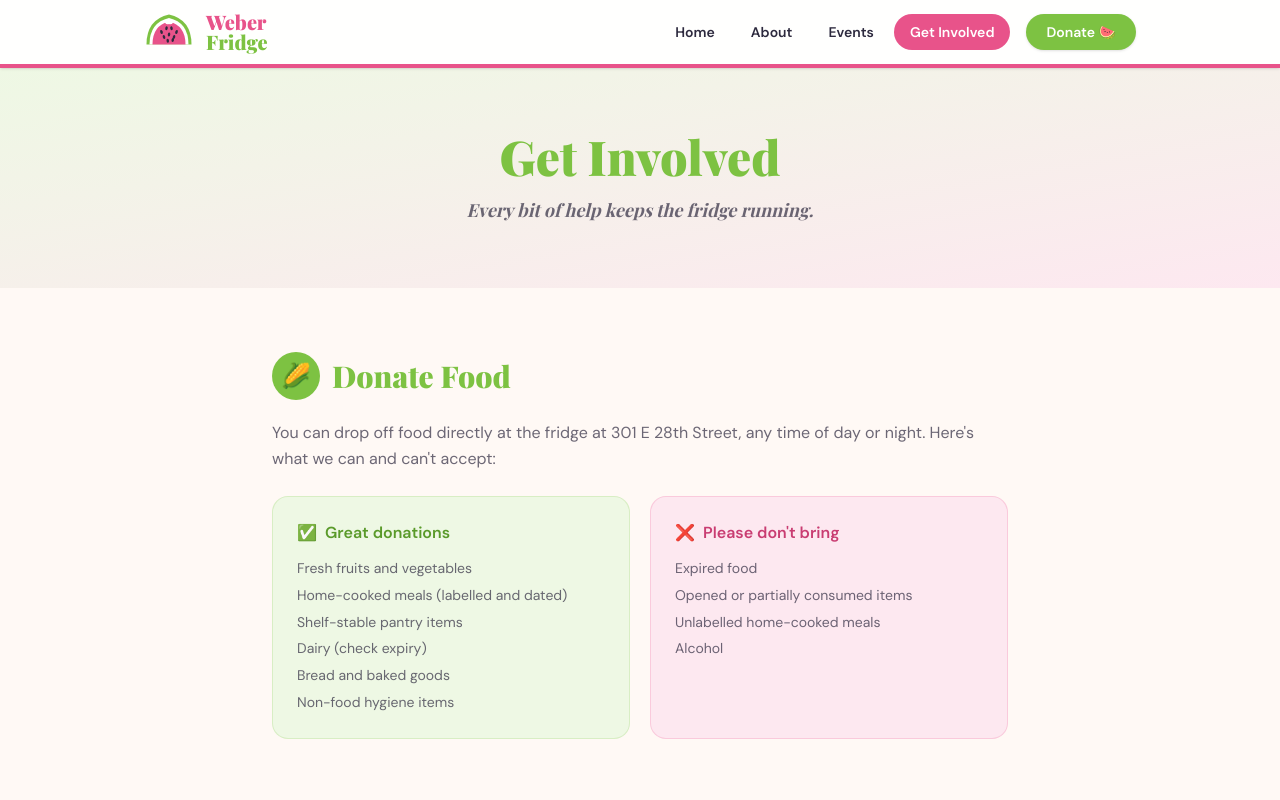
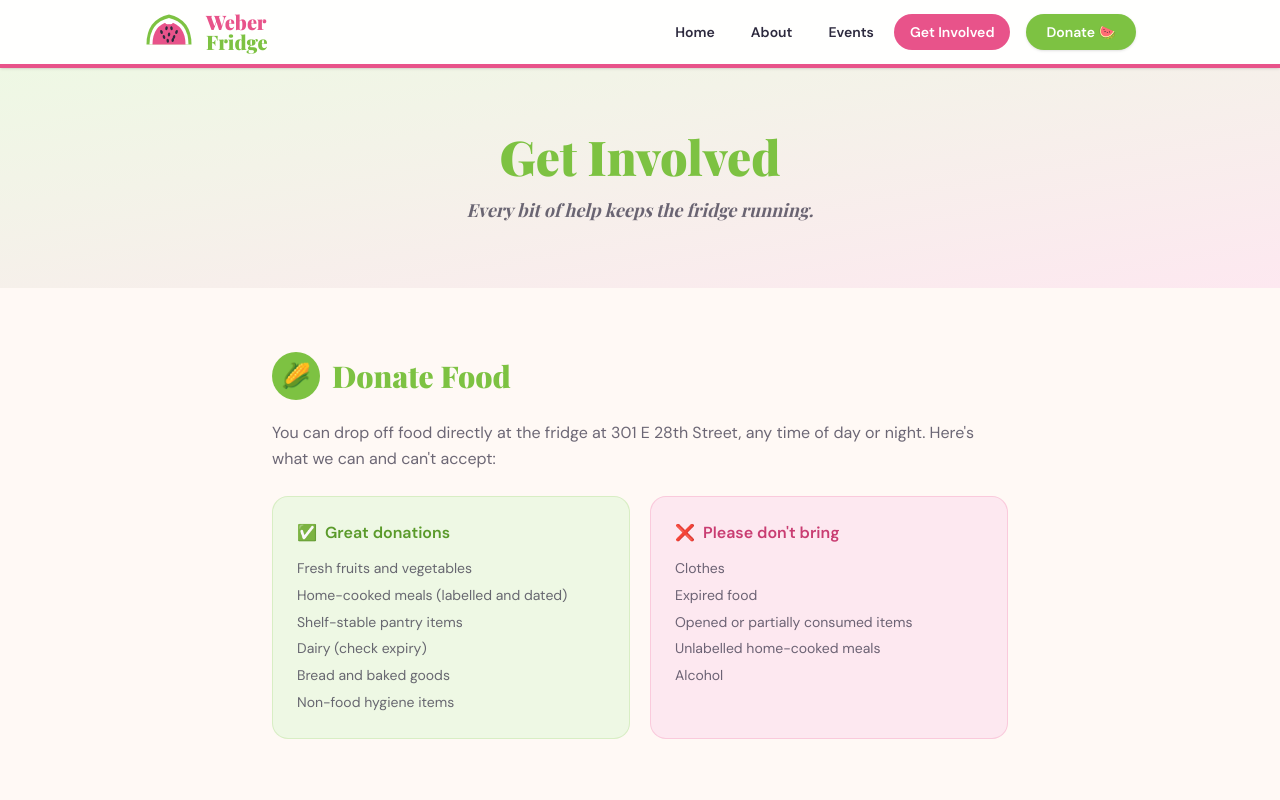
Before and after one commit to tylergleave/weberfridge, a SvelteKit app: page /get-involved in a window 1280 px wide. Shown: the top 800 px of the page. Built offline with nearby package versions, Linux system fonts and the light colour scheme; a web font is replaced by a local one.

Commit message:
No clothes

```diff
--- a/src/routes/get-involved/+page.svelte
+++ b/src/routes/get-involved/+page.svelte
@@ -35,6 +35,7 @@
       <div class="bg-[#FDE8F0] rounded-2xl p-6 border border-[#E8538A]/20">
         <h4 class="font-bold text-[#c93d72] mb-3 flex items-center gap-2"><span>❌</span> Please don't bring</h4>
         <ul class="text-sm text-[#2D2A3E]/70 space-y-1 leading-relaxed">
+          <li>Clothes</li>
           <li>Expired food</li>
           <li>Opened or partially consumed items</li>
           <li>Unlabelled home-cooked meals</li>
```
